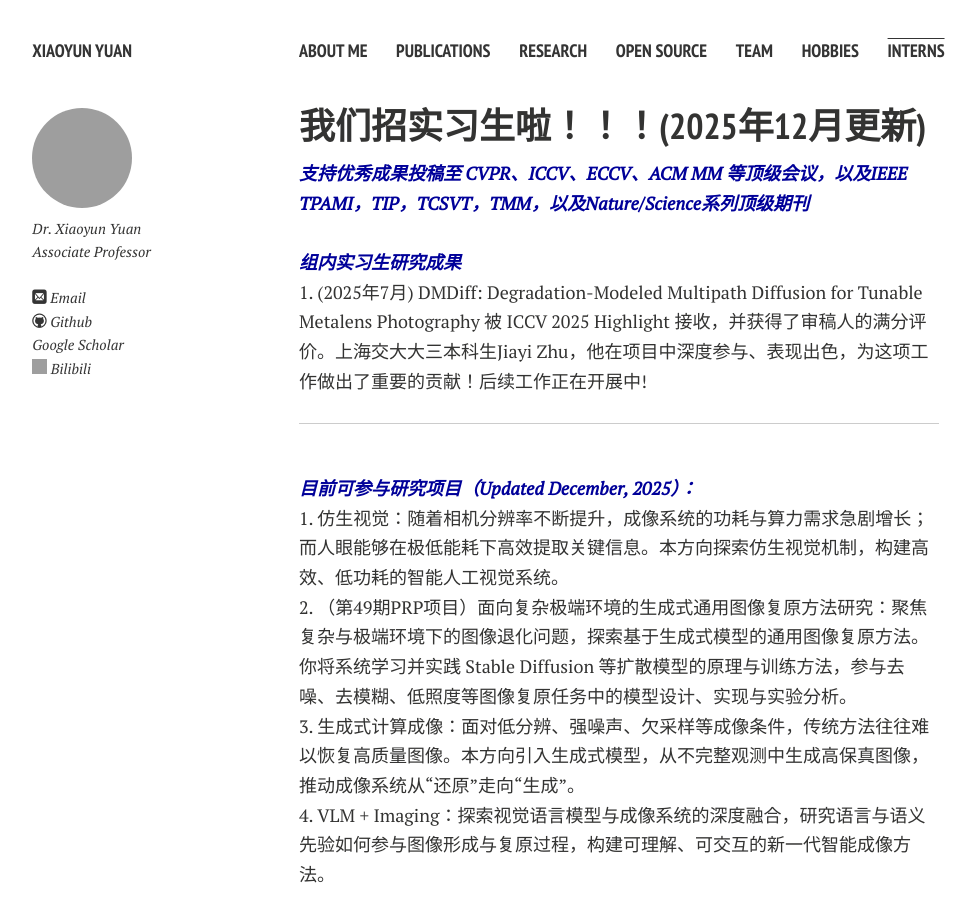
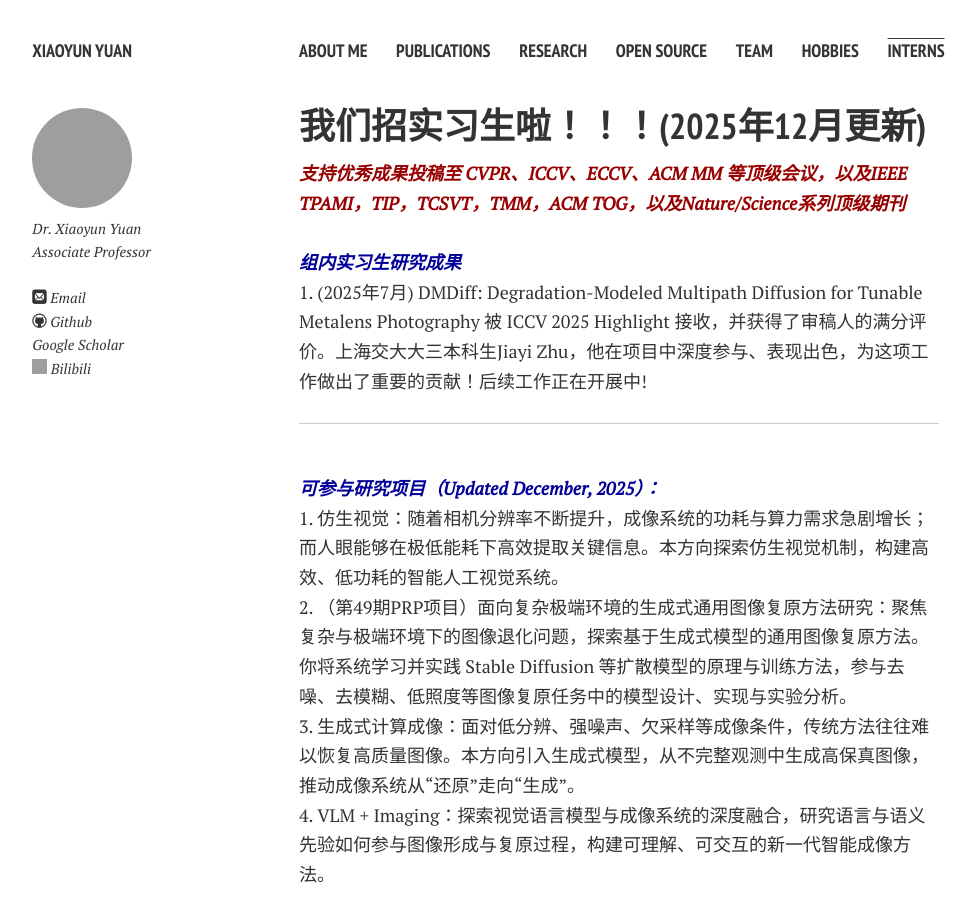
Before and after one commit to yuanxy92/yuanxy92.github.io, a Jekyll site: the page built from interns.md, in a window 1280 px wide and 900 px high. Shown: the whole window, without its empty margins (21-997 px from the left). Built offline with Jekyll 4.4.1, drawn with Linux system fonts in a browser that asks for light colours; nearby versions of some CDN libraries; comment, search, counter and statistics services are not loaded; a style sheet for code colours, icons or effects is not loaded; grey boxes are pictures that could not be loaded.

Commit message:
Update interns.md

```diff
--- a/interns.md
+++ b/interns.md
@@ -6,14 +6,13 @@ title: Interns
 
 ## 我们招实习生啦！！！(2025年12月更新)
 
-***<font color="#000099">支持优秀成果投稿至 CVPR、ICCV、ECCV、ACM MM 等顶级会议，以及IEEE TPAMI，TIP，TCSVT，TMM，以及Nature/Science系列顶级期刊</font>***
+***<font color="#990000">支持优秀成果投稿至 CVPR、ICCV、ECCV、ACM MM 等顶级会议，以及IEEE TPAMI，TIP，TCSVT，TMM，ACM TOG，以及Nature/Science系列顶级期刊</font>***
 
 <br> ***<font color="#000099">组内实习生研究成果</font>***
 <br>1. (2025年7月) DMDiff: Degradation-Modeled Multipath Diffusion for Tunable Metalens Photography 被 ICCV 2025 Highlight 接收，并获得了审稿人的满分评价。上海交大大三本科生Jiayi Zhu，他在项目中深度参与、表现出色，为这项工作做出了重要的贡献！后续工作正在开展中!
 
 ---
-
-<br> ***<font color="#000099">目前可参与研究项目（Updated December, 2025）：</font>***
+<br> ***<font color="#000099">可参与研究项目（Updated December, 2025）：</font>***
 <br>1. 仿生视觉：随着相机分辨率不断提升，成像系统的功耗与算力需求急剧增长；而人眼能够在极低能耗下高效提取关键信息。本方向探索仿生视觉机制，构建高效、低功耗的智能人工视觉系统。
 <br>2. （第49期PRP项目）面向复杂极端环境的生成式通用图像复原方法研究：聚焦复杂与极端环境下的图像退化问题，探索基于生成式模型的通用图像复原方法。你将系统学习并实践 Stable Diffusion 等扩散模型的原理与训练方法，参与去噪、去模糊、低照度等图像复原任务中的模型设计、实现与实验分析。
 <br>3. 生成式计算成像：面对低分辨、强噪声、欠采样等成像条件，传统方法往往难以恢复高质量图像。本方向引入生成式模型，从不完整观测中生成高保真图像，推动成像系统从“还原”走向“生成”。
```
